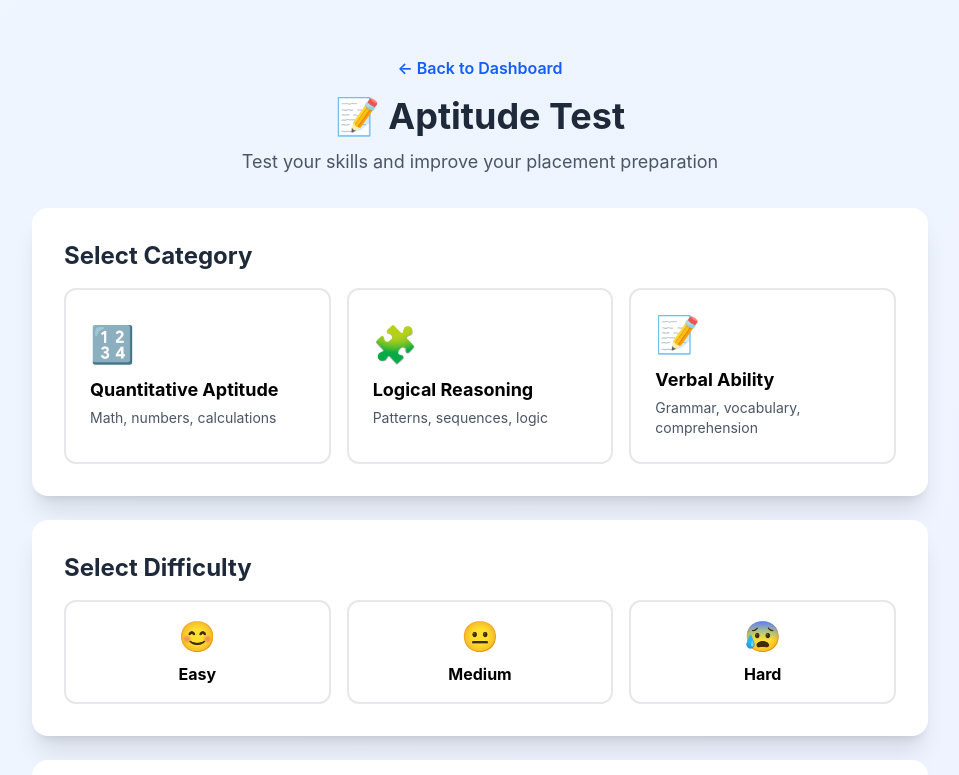
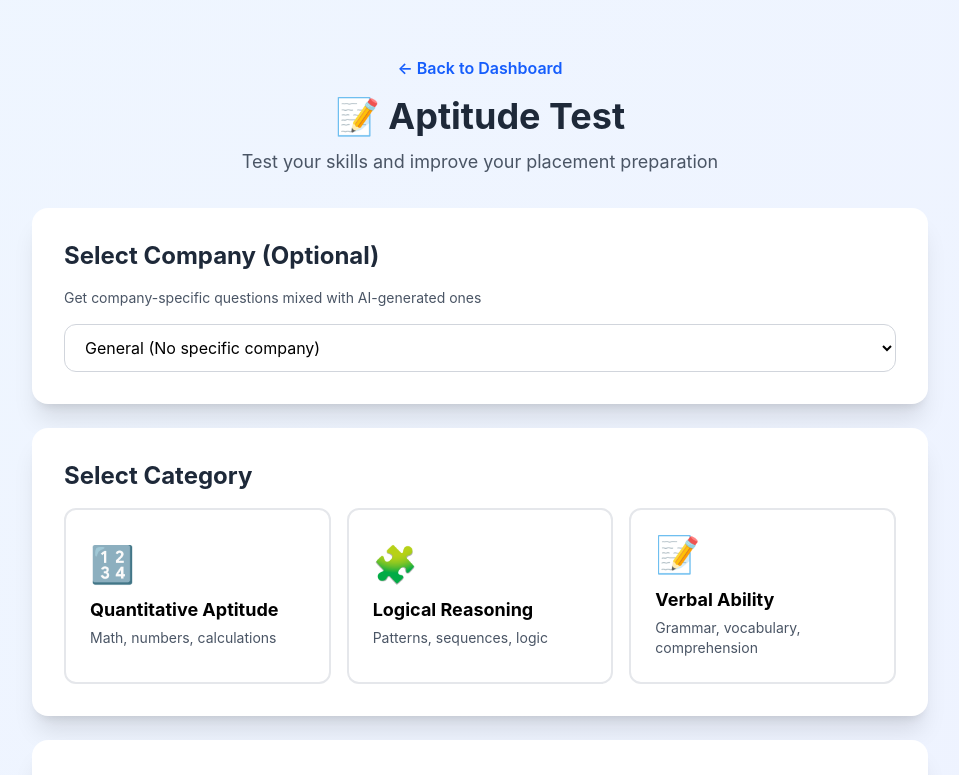
Before and after one commit to Sayyed-Ali/PrepSmart, a React (Vite) app in the folder frontend/: page /aptitude-setup in a window 1280 px wide. Shown: the top 775 px of the page, without its empty margins (160-1119 px from the left). Built offline with nearby package versions, Linux system fonts and the light colour scheme; sample sign-in values are in the browser's storage.

Commit message:
better UI icons, fix: aptitude issues

```diff
--- a/frontend/src/components/StatsGrid.jsx
+++ b/frontend/src/components/StatsGrid.jsx
@@ -22,7 +22,7 @@ const StatsGrid = ({ stats }) => {
             gradient: 'from-blue-500 to-cyan-500'
         },
         {
-            icon: '📊',
+            icon: <span class="material-symbols-outlined">exercise</span>,
             value: `${displayStats.timeSpent}h`,
             label: 'Time Practiced',
             gradient: 'from-green-500 to-emerald-500'
--- a/frontend/src/pages/AptitudeSetup.jsx
+++ b/frontend/src/pages/AptitudeSetup.jsx
@@ -5,6 +5,7 @@ import { authAPI } from '../services/api'
 function AptitudeSetup() {
     const navigate = useNavigate()
     const [user, setUser] = useState(null)
+    const [selectedCompany, setSelectedCompany] = useState('')
     const [selectedCategory, setSelectedCategory] = useState('')
     const [selectedDifficulty, setSelectedDifficulty] = useState('')
     const [questionCount, setQuestionCount] = useState(10)
@@ -55,7 +56,8 @@ function AptitudeSetup() {
             state: {
                 category: selectedCategory,
                 difficulty: selectedDifficulty,
-                count: questionCount
+                count: questionCount,
+                companyId: selectedCompany || null
             }
         })
     }
@@ -81,6 +83,28 @@ function AptitudeSetup() {
                     </p>
                 </div>
 
+                {/* ✅ ADD THIS SECTION - Company Selection */}
+                <div className="bg-white rounded-2xl shadow-xl p-8 mb-6">
+                    <h2 className="text-2xl font-bold text-gray-800 mb-4">
+                        Select Company (Optional)
+                    </h2>
+                    <p className="text-sm text-gray-600 mb-4">
+                        Get company-specific questions mixed with AI-generated ones
+                    </p>
+                    <select
+                        value={selectedCompany}
+                        onChange={(e) => setSelectedCompany(e.target.value)}
+                        className="w-full px-4 py-3 border border-gray-300 rounded-xl focus:ring-2 focus:ring-blue-500 outline-none"
+                    >
+                        <option value="">General (No specific company)</option>
+                        <option value="google">Google</option>
+                        <option value="amazon">Amazon</option>
+                        <option value="microsoft">Microsoft</option>
+                        <option value="meta">Meta</option>
+                        <option value="apple">Apple</option>
+                    </select>
+                </div>
+
                 {/* Category Selection */}
                 <div className="bg-white rounded-2xl shadow-xl p-8 mb-6">
                     <h2 className="text-2xl font-bold text-gray-800 mb-4">
@@ -92,8 +116,8 @@ function AptitudeSetup() {
                                 key={cat.id}
                                 onClick={() => setSelectedCategory(cat.id)}
                                 className={`p-6 rounded-xl border-2 transition-all text-left ${selectedCategory === cat.id
-                                        ? 'border-blue-600 bg-blue-50'
-                                        : 'border-gray-200 hover:border-blue-300'
+                                    ? 'border-blue-600 bg-blue-50'
+                                    : 'border-gray-200 hover:border-blue-300'
                                     }`}
                             >
                                 <div className="text-4xl mb-3">{cat.icon}</div>
@@ -115,8 +139,8 @@ function AptitudeSetup() {
                                 key={diff.id}
                                 onClick={() => setSelectedDifficulty(diff.id)}
                                 className={`p-4 rounded-xl border-2 transition-all ${selectedDifficulty === diff.id
-                                        ? `border-${diff.color}-600 bg-${diff.color}-50`
-                                        : 'border-gray-200 hover:border-gray-300'
+                                    ? `border-${diff.color}-600 bg-${diff.color}-50`
+                                    : 'border-gray-200 hover:border-gray-300'
                                     }`}
                             >
                                 <div className="text-3xl mb-2">{diff.icon}</div>
@@ -159,7 +183,7 @@ function AptitudeSetup() {
                                 <li>• Each question has a time limit of 60 seconds</li>
                                 <li>• You cannot go back to previous questions</li>
                                 <li>• Results will be shown immediately after completion</li>
-                                <li>• All questions are auto-generated using AI</li>
+                                <li>• {selectedCompany ? 'Questions include company-specific and AI-generated' : 'All questions are auto-generated using AI'}</li>
                             </ul>
                         </div>
                     </div>
--- a/frontend/src/pages/AptitudeTest.jsx
+++ b/frontend/src/pages/AptitudeTest.jsx
@@ -5,7 +5,7 @@ import { authAPI, aptitudeAPI } from '../services/api'
 function AptitudeTest() {
     const navigate = useNavigate()
     const location = useLocation()
-    const { category, difficulty, count } = location.state || {}
+    const { category, difficulty, count, companyId } = location.state || {}
 
     const [user, setUser] = useState(null)
     const [questions, setQuestions] = useState([])
@@ -47,7 +47,12 @@ function AptitudeTest() {
 
     const loadQuestions = async () => {
         try {
-            const response = await aptitudeAPI.generateQuestions(category, difficulty, count)
+            const response = await aptitudeAPI.generateQuestions(
+                category,
+                difficulty,
+                count,
+                companyId
+            )
             console.log('Questions loaded:', response)
             setQuestions(response.questions)
         } catch (error) {
@@ -189,14 +194,14 @@ function AptitudeTest() {
                                 key={index}
                                 onClick={() => setSelectedAnswer(option)}
                                 className={`w-full p-4 rounded-xl border-2 text-left transition-all ${selectedAnswer === option
-                                        ? 'border-blue-600 bg-blue-50'
-                                        : 'border-gray-200 hover:border-blue-300'
+                                    ? 'border-blue-600 bg-blue-50'
+                                    : 'border-gray-200 hover:border-blue-300'
                                     }`}
                             >
                                 <div className="flex items-center gap-3">
                                     <div className={`w-6 h-6 rounded-full border-2 flex items-center justify-center ${selectedAnswer === option
-                                            ? 'border-blue-600 bg-blue-600'
-                                            : 'border-gray-300'
+                                        ? 'border-blue-600 bg-blue-600'
+                                        : 'border-gray-300'
                                         }`}>
                                         {selectedAnswer === option && (
                                             <div className="w-2 h-2 bg-white rounded-full" />
--- a/frontend/src/pages/Dashboard.jsx
+++ b/frontend/src/pages/Dashboard.jsx
@@ -7,6 +7,7 @@ import WelcomeCard from '../components/WelcomeCard'
 import RecentInterviews from '../components/RecentInterviews'
 import CalendarWidget from '../components/CalendarWidget'
 import ProgressChart from '../components/ProgressChart'
+import { color } from 'chart.js/helpers'
 
 function Dashboard() {
     const navigate = useNavigate()
@@ -85,7 +86,7 @@ function Dashboard() {
                         {/* LEFT TEXT */}
                         <div>
                             <h1 className="text-3xl lg:text-4xl font-bold text-gray-900 tracking-tight mb-2">
-                                Hello, {user.name}! 👋
+                                Hello, {user.name}!
                             </h1>
                             <p className="text-gray-600 text-base lg:text-lg">
                                 {stats.totalInterviews === 0
@@ -99,7 +100,7 @@ function Dashboard() {
 
                             {/* NOTIFICATION */}
                             <button className="relative w-11 h-11 bg-white rounded-xl flex items-center justify-center shadow-sm hover:shadow-md transition-all duration-200">
-                                <span className="text-lg">🔔</span>
+                                <span className="text-lg"><span className="material-symbols-outlined" style={{ color: '#F19E39' }}>notifications_unread</span></span>
                                 <span className="absolute -top-1 -right-1 w-5 h-5 bg-red-500 rounded-full text-white text-xs flex items-center justify-center font-semibold">
                                     0
                                 </span>
--- a/frontend/src/services/api.js
+++ b/frontend/src/services/api.js
@@ -98,11 +98,12 @@ export const interviewAPI = {
 
 // aptitude test functions
 export const aptitudeAPI = {
-    generateQuestions: async (category, difficulty, count = 10) => {
+    generateQuestions: async (category, difficulty, count = 10, companyId) => {
         const response = await api.post('/aptitude/generate', {
             category,
             difficulty,
-            count
+            count,
+            companyId
         })
         return response.data
     },
```
Also changed, not shown: frontend/src/components/DashboardSidebar.jsx (+12 -10 lines).
